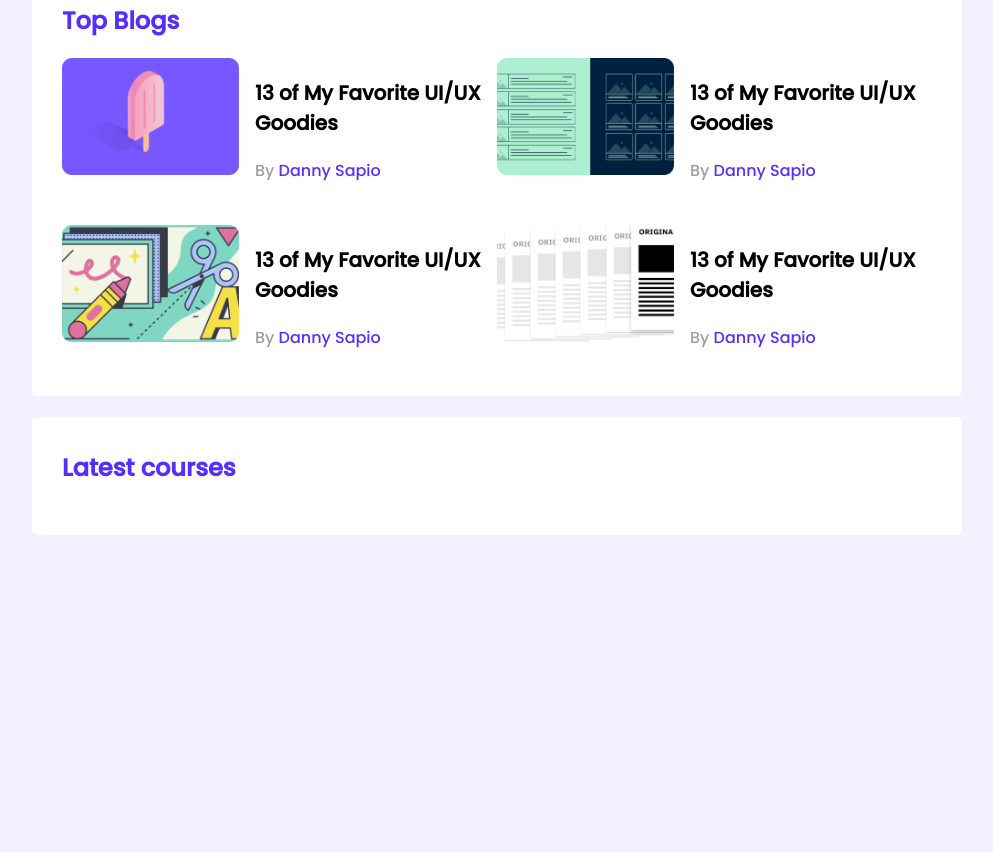
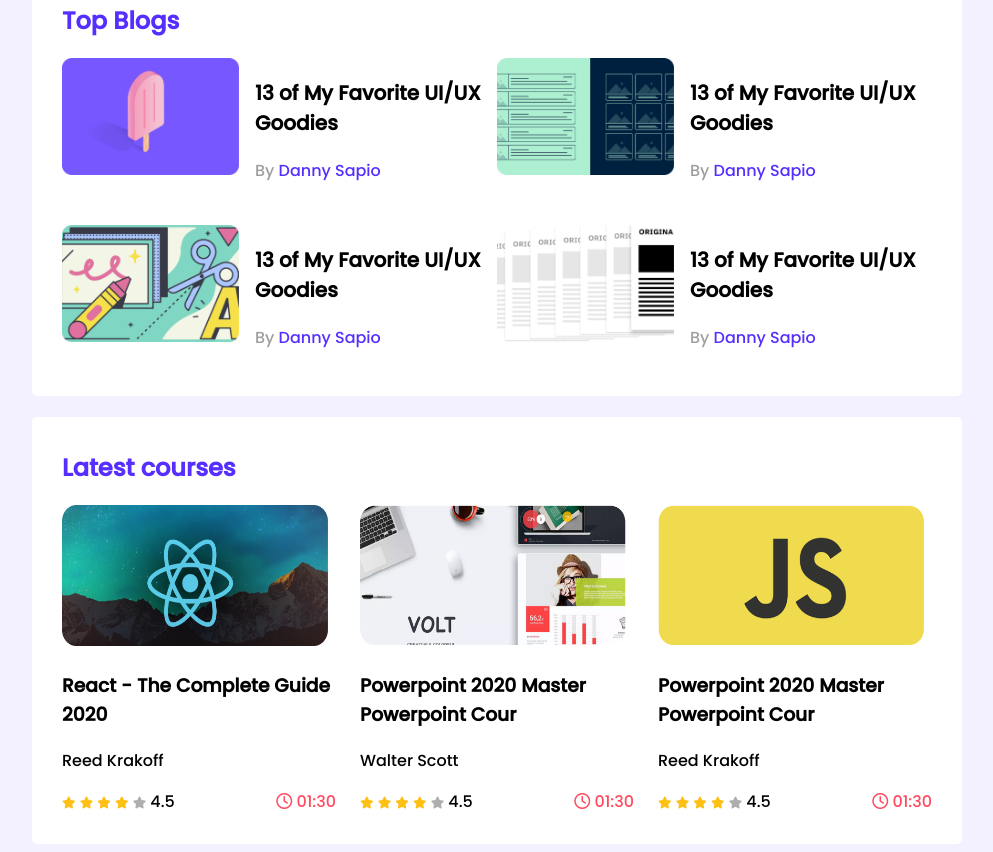
Before and after one commit to ModabbirHossainAkanda/leader-repo, a plain HTML site: page index.html in a window 1280 px wide. Shown: the part 329-1181 px from the top of the page, without its empty margins (143-1136 px from the left). Before the commit the page ends 872 px from the top, so only its background shows below. Drawn offline with Linux system fonts and the light colour scheme.

Commit message:
final leader

```diff
--- a/index.html
+++ b/index.html
@@ -5,6 +5,8 @@
     <meta http-equiv="X-UA-Compatible" content="IE=edge">
     <meta name="viewport" content="width=device-width, initial-scale=1.0">
     <title>Leader Board</title>
+    <!-- font awesome -->
+    <script src="https://kit.fontawesome.com/5ed8c46314.js" crossorigin="anonymous"></script>
     <!-- stylesheet -->
     <link rel="stylesheet" href="style/style.css">
 </head>
@@ -103,6 +105,86 @@
             ..... latest courses -->
             <section class="container">
                 <h2 class="section-title">Latest courses</h2>
+                <div class="courses">
+                    <div class="course">
+                        <div class="course-banner">
+                            <img src="images/courses/course-1.png" alt="">
+                        </div>
+                        <div class="course-detail">
+                            <h3 class="course-title">
+                                React - The Complete Guide 2020
+                            </h3>
+                            <p class="course-author">Reed Krakoff</p>
+                          <div class="course-info">
+                              <div>
+                                <i class="fas fa-star filled"></i>
+                                <i class="fas fa-star filled"></i>
+                                <i class="fas fa-star filled"></i>
+                                <i class="fas fa-star filled"></i>
+                                <i class="fas fa-star empty"></i>
+                                <span>4.5</span>
+                              </div>
+
+                              <div class="course-duration">
+                                <i class="far fa-clock"></i>
+                                01:30
+                              </div>
+                          </div>
+                        </div>
+                    </div>
+                    <div class="course">
+                        <div class="course-banner">
+                            <img src="images/courses/course-2.png" alt="">
+                        </div>
+                        <div class="course-detail">
+                            <h3 class="course-title">
+                                Powerpoint 2020 Master Powerpoint Cour
+                            </h3>
+                            <p class="course-author">Walter Scott</p>
+                          <div class="course-info">
+                              <div>
+                                <i class="fas fa-star filled"></i>
+                                <i class="fas fa-star filled"></i>
+                                <i class="fas fa-star filled"></i>
+                                <i class="fas fa-star filled"></i>
+                                <i class="fas fa-star empty"></i>
+                                <span>4.5</span>
+                              </div>
+
+                              <div class="course-duration">
+                                <i class="far fa-clock"></i>
+                                01:30
+                              </div>
+                          </div>
+                        </div>
+                    </div>
+                    <div class="course">
+                        <div class="course-banner">
+                            <img src="images/courses/course-3.png" alt="">
+                        </div>
+                        <div class="course-detail">
+                            <h3 class="course-title">
+                                Powerpoint 2020 Master Powerpoint Cour
+                            </h3>
+                            <p class="course-author">Reed Krakoff</p>
+                          <div class="course-info">
+                              <div>
+                                <i class="fas fa-star filled"></i>
+                                <i class="fas fa-star filled"></i>
+                                <i class="fas fa-star filled"></i>
+                                <i class="fas fa-star filled"></i>
+                                <i class="fas fa-star empty"></i>
+                                <span>4.5</span>
+                              </div>
+
+                              <div class="course-duration">
+                                <i class="far fa-clock"></i>
+                                01:30
+                              </div>
+                          </div>
+                        </div>
+                    </div>
+                </div>
             </section>
     </main>
 </body>
--- a/style/style.css
+++ b/style/style.css
@@ -78,3 +78,61 @@ hr {
   font-size: 16px;
   color: #562eff;
 }
+
+/* ............courses styles */
+.courses {
+  display: grid;
+  grid-template-columns: repeat(3, 1fr);
+  grid-column-gap: 24px;
+}
+.course .course-banner img {
+  width: 266px;
+  height: 141px;
+}
+.course-info {
+  display: flex;
+  align-items: center;
+  justify-content: space-between;
+}
+.fa-star {
+  font-size: 12px;
+}
+.fa-star.filled {
+  color: #ffc014;
+}
+.fa-star.empty {
+  color: #aeaeae;
+}
+.course-duration {
+  color: #ff4a60;
+}
+
+/* Media Queries.............. */
+@media only screen and (max-width: 688px) {
+  .container {
+    width: 100%;
+  }
+  .players,
+  .blogs,
+  .courses {
+    grid-template-columns: repeat(1, 1fr);
+  }
+  .player,
+  .blog {
+    flex-direction: column;
+  }
+}
+/* ......................
+ tablet devices........ */
+@media only screen and (min-width: 688px) and (max-width: 992px) {
+  .container {
+    width: 100%;
+  }
+  .players,
+  .courses {
+    grid-template-columns: repeat(2, 1fr);
+  }
+  .blogs {
+    grid-template-columns: repeat(1, 1fr);
+  }
+}
```
